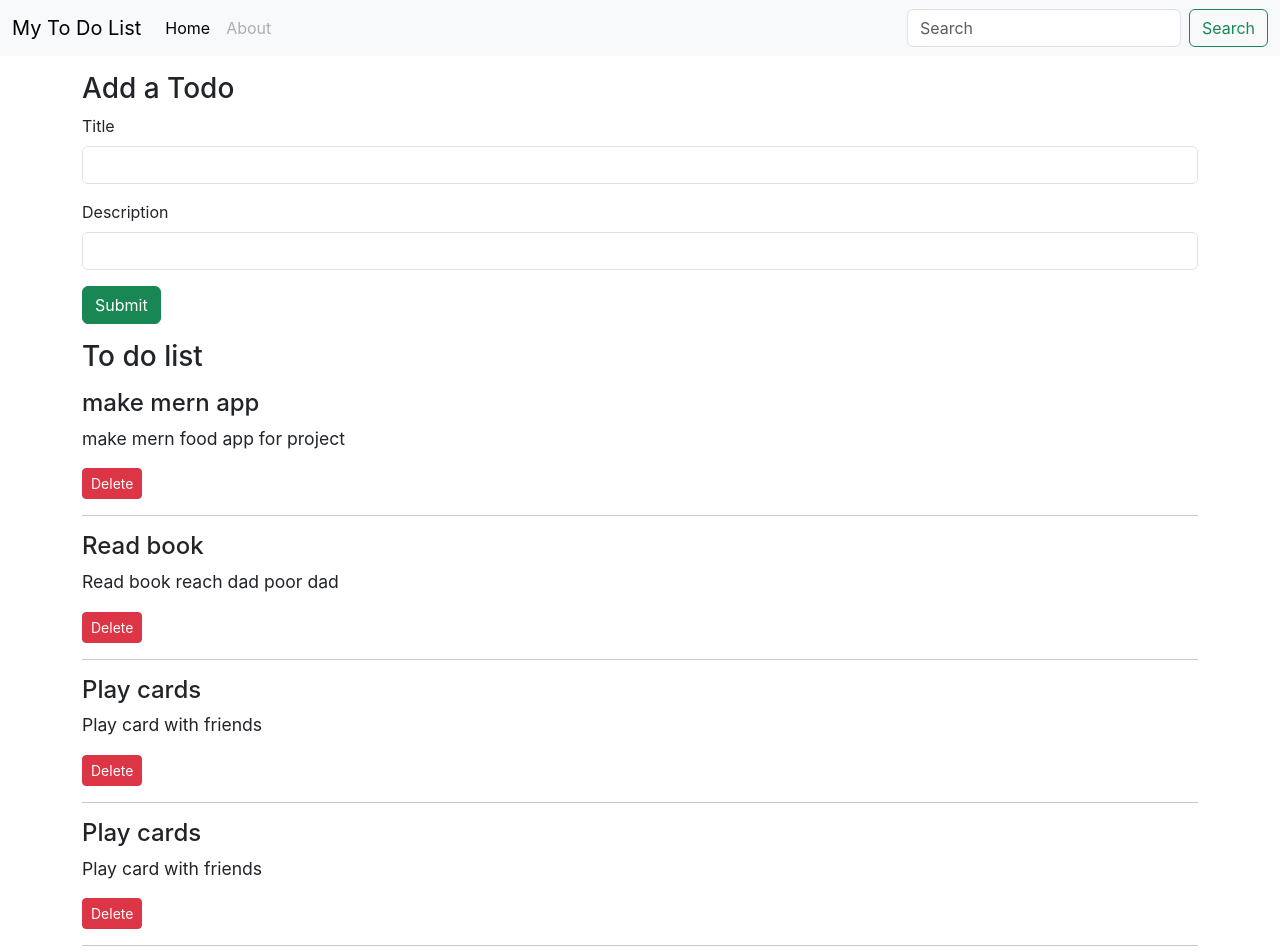
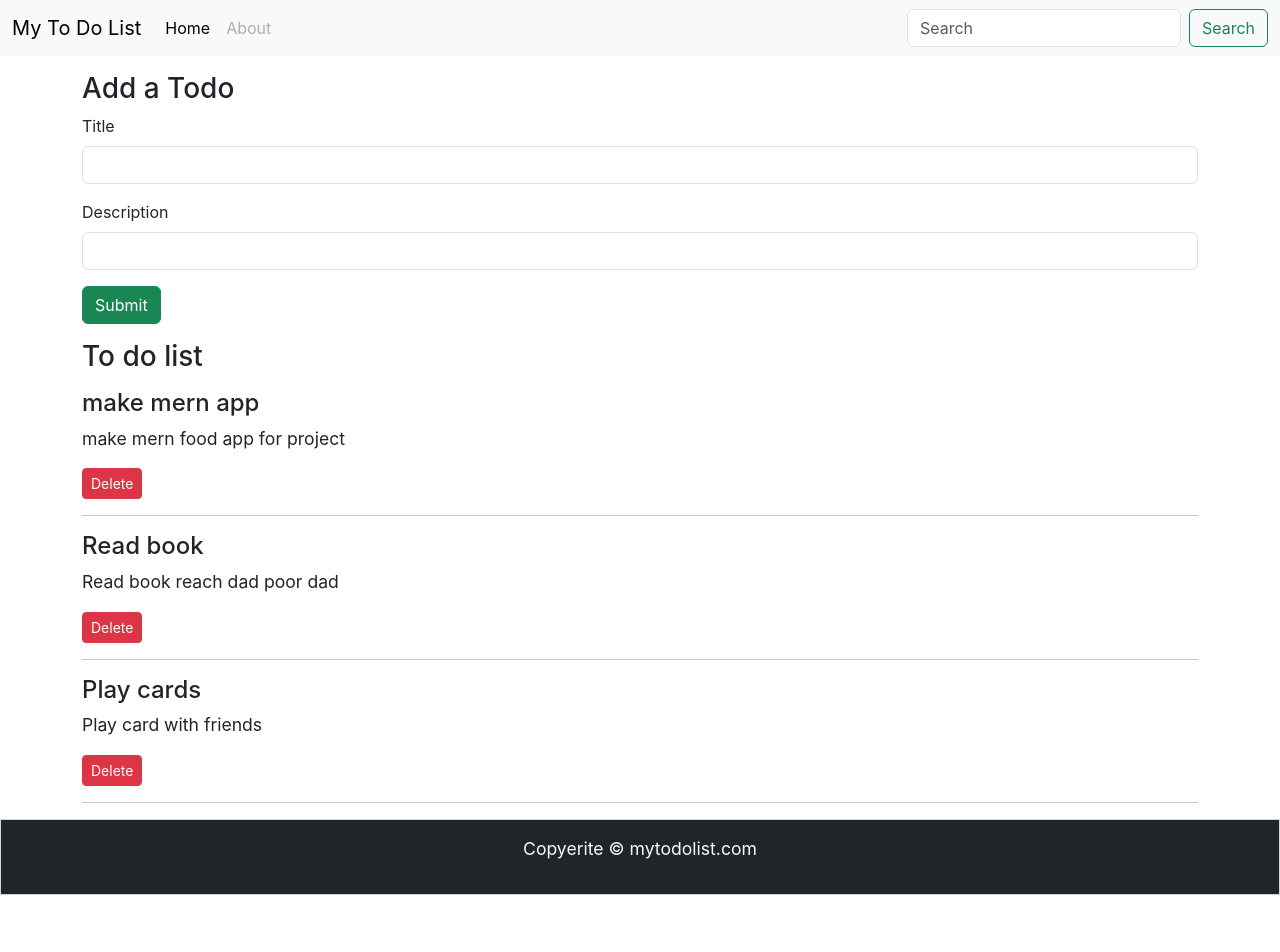
Before and after one commit to ayushempire/TO-DO-List, a React (Create React App) app: page / in a window 1280 px wide. Shown: the top 952 px of the page. After the commit the page ends 895 px from the top, so only its background shows below. Built offline with nearby package versions, Linux system fonts and the light colour scheme.

Commit message:
added function to addtodo task

```diff
--- a/src/App.js
+++ b/src/App.js
@@ -4,9 +4,23 @@ import Footer from "./Cmponents/Footer";
 import Todos from "./Cmponents/Todos";
 // ! importing states HOOK
 import React, { useState } from "react";
-import Addtodo from "./Cmponents/Addtodo";
+import { Addtodo } from "./Cmponents/Addtodo";
 
 function App() {
+  /*
+    add todo function
+    */
+  const addTodo = (title, desc) => {
+    console.log("i am adding");
+    let srno = todos[todos.length - 1].srno + 1;
+    const myaddtodo = {
+      srno: srno,
+      title: title,
+      desc: desc,
+    };
+    setTodos([...todos, myaddtodo]);
+    console.log(myaddtodo);
+  };
   // todo: function to delete todo
   const onDelete = (todo) => {
     console.log("i am deleted todo", todo);
@@ -37,27 +51,12 @@ function App() {
       title: "Play cards",
       desc: "Play card with friends",
     },
-    {
-      srno: 4,
-      title: "Play cards",
-      desc: "Play card with friends",
-    },
-    {
-      srno: 5,
-      title: "Play cards",
-      desc: "Play card with friends",
-    },
-    {
-      srno: 6,
-      title: "Play cards",
-      desc: "Play card with friends",
-    },
   ]);
 
   return (
     <div>
       <Header title="My To Do List" />
-      <Addtodo />
+      <Addtodo addTodo={addTodo} />
       <Todos todos={todos} onDelete={onDelete} />
       <Footer />
     </div>
--- a/src/Cmponents/Addtodo.js
+++ b/src/Cmponents/Addtodo.js
@@ -1,9 +1,21 @@
-import React from "react";
+// import React from "react";
+import React, { useState } from "react";
 
-export default function Addtodo() {
+export const Addtodo = (props) => {
+  const [title, setTitle] = useState("");
+  const [desc, setDesc] = useState("");
+
+  const submit = (e) => {
+    e.preventDefault();
+    if (!title || !desc) {
+      alert("Title and Description cant be empty");
+    }
+    props.addTodo(title, desc);
+  };
+
   return (
     <div className="container my-3">
-      <form>
+      <form onSubmit={submit}>
         <div className="mb-3">
           <h3>Add a Todo</h3>
           <label htmlFor="title" className="form-label">
@@ -13,6 +25,8 @@ export default function Addtodo() {
             type="text"
             className="form-control"
             id="title"
+            value={title}
+            onChange={(e) => setTitle(e.target.value)}
             aria-describedby="emailHelp"
           />
         </div>
@@ -20,7 +34,13 @@ export default function Addtodo() {
           <label htmlFor="desc" className="form-label">
             Description
           </label>
-          <input type="text" className="form-control" id="desc" />
+          <input
+            type="text"
+            value={desc}
+            onChange={(e) => setDesc(e.target.value)}
+            className="form-control"
+            id="desc"
+          />
         </div>
 
         <button type="submit" className="btn btn-success">
@@ -29,4 +49,4 @@ export default function Addtodo() {
       </form>
     </div>
   );
-}
+};
```
